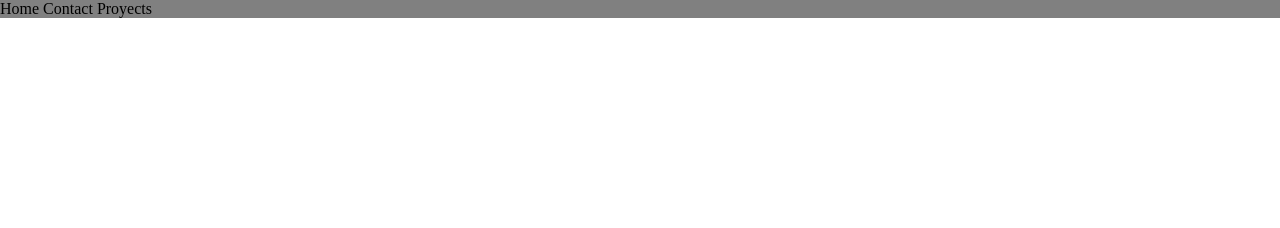
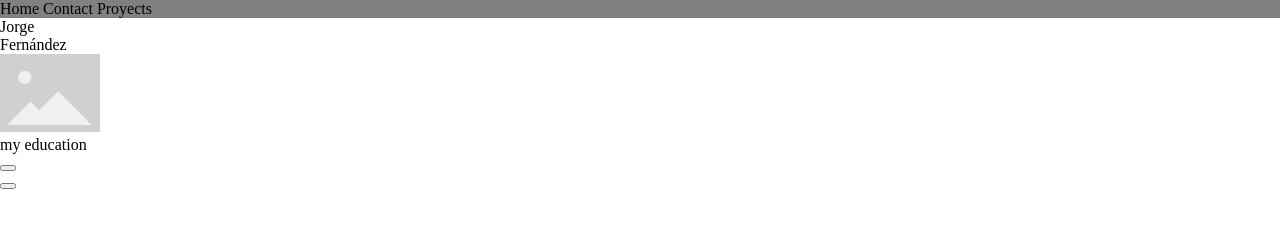
Before and after one commit to KoKeFD12/Jorge-Portfolio, a plain HTML site: page index.html in a window 1280 px wide. Drawn offline with Linux system fonts and the light colour scheme.

Commit message:
21-06-2023 Added imgs folder.

```diff
--- a/index.html
+++ b/index.html
@@ -15,5 +15,20 @@
             <li id="proyects">Proyects</li>
         </ul>
     </header>
+    <div id="myself">
+        <div id="name">Jorge</div>
+        <div id="surname">Fernández</div>
+        <img src="./img/placeholder.png" alt="Jorge" width="100px">
+    </div>
+    <div id="education">
+        <div id="education-title">my education</div>
+        <div id="edu-container">
+            <button class="arrow"></button>
+            <div id="qualifications"></div>
+            <div id="hobbies"></div>
+            <button class="arrow"></button>
+        </div>
+    </div>
+
 </body>
 </html>
```
Also changed, not shown: img/placeholder.png (added).
